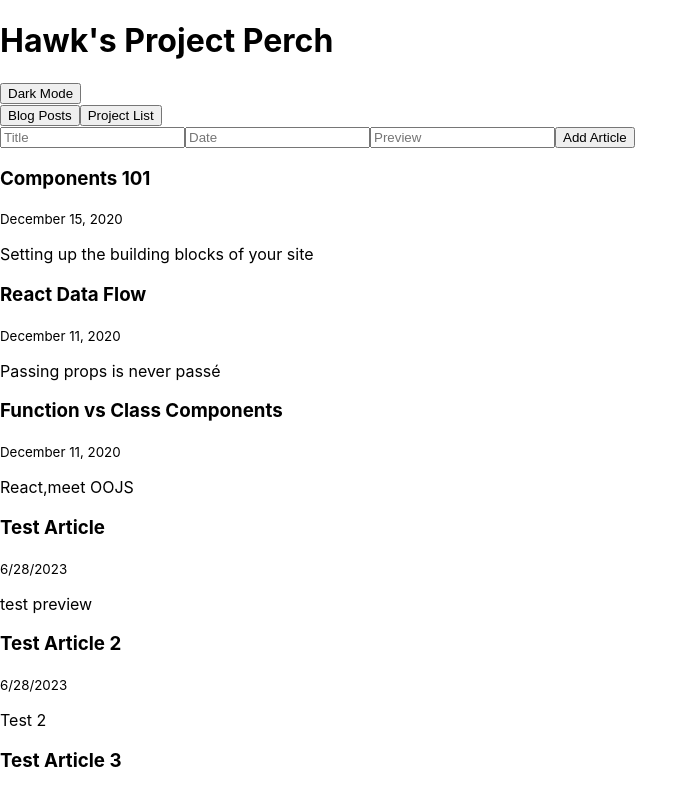
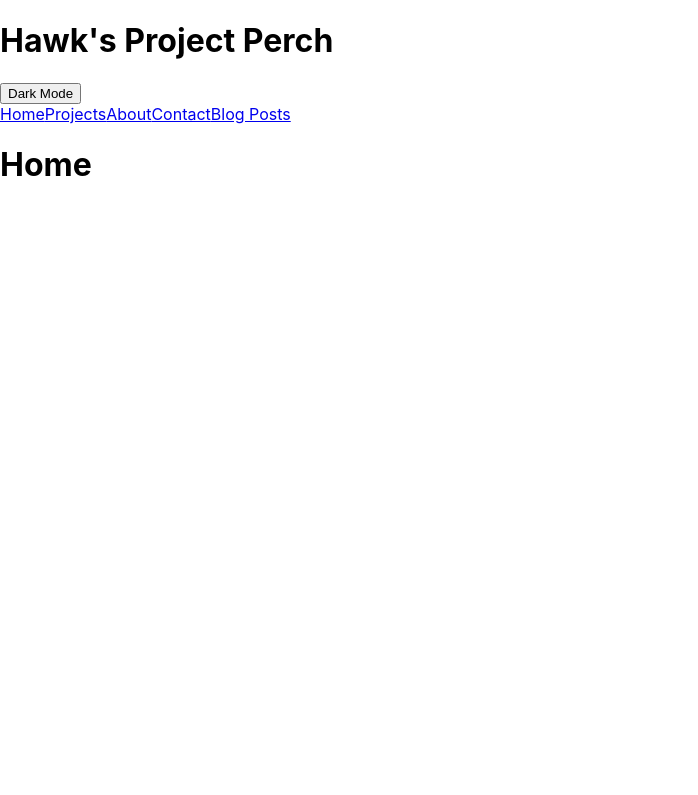
Before and after one commit to JamesHawk585/flatiron-phase-2-project, a React (Create React App) app: page / in a window 1280 px wide. Shown: the top 795 px of the page, without its empty margins (0-698 px from the left). Built offline with nearby package versions, Linux system fonts and the light colour scheme; data requests are answered from the project's data file.

Commit message:
Adds components to About.js and Home.js. Uses Restful routing to navigate between componenets.

```diff
--- a/src/App.js
+++ b/src/App.js
@@ -3,11 +3,11 @@ import NavBar from './NavBar';
 import ProjectList from './ProjectList';
 import Header from './Header';
 import ArticleList from './ArticleList';
-// import 'bootstrap/dist/css/bootstrap.min.css';
+import { Switch, Route } from "react-router-dom";
+import Home from './Home';
 
 function App() {
   const [posts, setPosts] = useState([]);
-  // const [page, setPage] = useState("Home");
   const [page, setPage] = useState("/");
   const [darkMode, setDarkMode] = useState(false);
 
@@ -19,18 +19,46 @@ function App() {
   useEffect(() => {
     fetch('http://localhost:3000/posts')
       .then(response => response.json())
-      // .then(posts => setPosts(posts));
       .then(posts => {setPosts(posts)});
   }, []);
 
+  // return (
+  //   <div className={"App " + (darkMode ? "dark" : "light")}>
+  //     <Header onDarkModeClick={onDarkModeClick}/>
+  //     <NavBar onChangePage={setPage}/>
+  //     {page === "ProjectList" ? <ProjectList /> : <ArticleList posts={posts}/>}
+  //   </div>
+  // );
+
   return (
-    <div className={"App " + (darkMode ? "dark" : "light")}>
-      <Header onDarkModeClick={onDarkModeClick}/>
-      {/* <Header/> */}
-      <NavBar onChangePage={setPage}/>
-      {page === "ProjectList" ? <ProjectList /> : <ArticleList posts={posts}/>}
-    </div>
-  );
+    <Route>
+      <div className={"App " + (darkMode ? "dark" : "light")}>
+        <Header onDarkModeClick={onDarkModeClick}/>
+        <NavBar onChangePage={setPage}/>
+        <Switch>
+          <Route path="/projects">
+            <ProjectList />
+          </Route>
+          <Route path="/about">
+            <h1>About</h1>
+          </Route>
+          <Route path="/contact">
+            <h1>Contact</h1>
+          </Route>
+          <Route path="/ArticleList">
+            <ArticleList posts={posts}/>
+          </Route>
+          <Route exact path="/">
+            <Home/>
+          </Route>
+        </Switch>
+      </div>
+    </Route>
+
+
+  )
+
+
 }
 
 export default App;
--- a/src/ArticleList.js
+++ b/src/ArticleList.js
@@ -1,5 +1,6 @@
 import React, { useState } from 'react';
 import Article from './Article';
+
 
 function ArticleList({ posts }) {
   const [newArticle, setNewArticle] = useState({
@@ -46,24 +47,24 @@ function ArticleList({ posts }) {
 // ------------------------------------------------------------
 
 
-const handleDeleteArticle = (title) => {
-    fetch(`http://localhost:3000/posts/${title}`, {
-      method: 'DELETE',
-      headers: {
-        'Content-Type': 'application/json',
-      },
-    })
-      .then((response) => {
-        return response.json(); // Convert the response to JSON
-      })
-      .then((data) => {
-        // Handle the response data if needed
-      })
-      .catch((error) => {
-        // Handle any errors that occur during the request
-        console.error('Error deleting article:', error);
-      });
-  };
+// const handleDeleteArticle = (title) => {
+//     fetch(`http://localhost:3000/posts/${title}`, {
+//       method: 'DELETE',
+//       headers: {
+//         'Content-Type': 'application/json',
+//       },
+//     })
+//       .then((response) => {
+//         return response.json(); // Convert the response to JSON
+//       })
+//       .then((data) => {
+//         // Handle the response data if needed
+//       })
+//       .catch((error) => {
+//         // Handle any errors that occur during the request
+//         console.error('Error deleting article:', error);
+//       });
+//   };
 
 
 
@@ -100,7 +101,7 @@ const handleDeleteArticle = (title) => {
           title={post.title}
           date={post.date}
           preview={post.preview}
-          handleDelete={handleDeleteArticle}
+        //   handleDelete={handleDeleteArticle}
         />
       ))}
     </main>
--- a/src/Home.js
+++ b/src/Home.js
@@ -0,0 +1,13 @@
+import React from 'react';
+import { Link } from 'react-router-dom';
+
+function Home() {
+  return (
+    <div>
+      <h1>Home</h1>
+      {/* <Link to="/about">About</Link> */}
+    </div>
+  );
+}
+
+export default Home;
--- a/src/NavBar.js
+++ b/src/NavBar.js
@@ -3,8 +3,14 @@ import React from "react";
 function NavBar({ onChangePage }) {
   return (
     <nav>
-        <button onClick={() => onChangePage("ArticleList")}>Blog Posts</button>
-        <button onClick={() => onChangePage("ProjectList")}>Project List</button>
+        {/* <button onClick={() => onChangePage("ArticleList")}>Blog Posts</button>
+        <button onClick={() => onChangePage("ProjectList")}>Project List</button> */}
+
+        <a onClick={() => onChangePage("/")}  href="/">Home</a>
+        <a onClick={() => onChangePage("/projects")} href="/projects">Projects</a>
+        <a onClick={() => onChangePage("/about")} href="/about">About</a>
+        <a onClick={() => onChangePage("/contact")} href="/contact">Contact</a>
+        <a onClick={() => onChangePage("/ArticleList")} href="/articlelist">Blog Posts</a>
     </nav>
   );
 }
--- a/src/index.js
+++ b/src/index.js
@@ -1,17 +1,28 @@
 import React from 'react';
-import ReactDOM from 'react-dom/client';
+import ReactDOM from 'react-dom';
 import './index.css';
 import App from './App';
-import reportWebVitals from './reportWebVitals';
+// import reportWebVitals from './reportWebVitals';
+import { BrowserRouter, Route } from "react-router-dom";
+//  Provider component - React conext API.
 
-const root = ReactDOM.createRoot(document.getElementById('root'));
-root.render(
-  <React.StrictMode>
+// const root = ReactDOM.createRoot(document.getElementById('root'));
+// root.render(
+//   <React.StrictMode>
+//     <App />
+//   </React.StrictMode>
+// );
+
+ReactDOM.render(
+  <BrowserRouter>
     <App />
-  </React.StrictMode>
+  </BrowserRouter>,
+  document.getElementById('root')
 );
+
+
 
 // If you want to start measuring performance in your app, pass a function
 // to log results (for example: reportWebVitals(console.log))
 // or send to an analytics endpoint. Learn more: https://bit.ly/CRA-vitals
-reportWebVitals();
+// reportWebVitals();
```
Also changed, not shown: src/About.js (+11 -0 lines).
